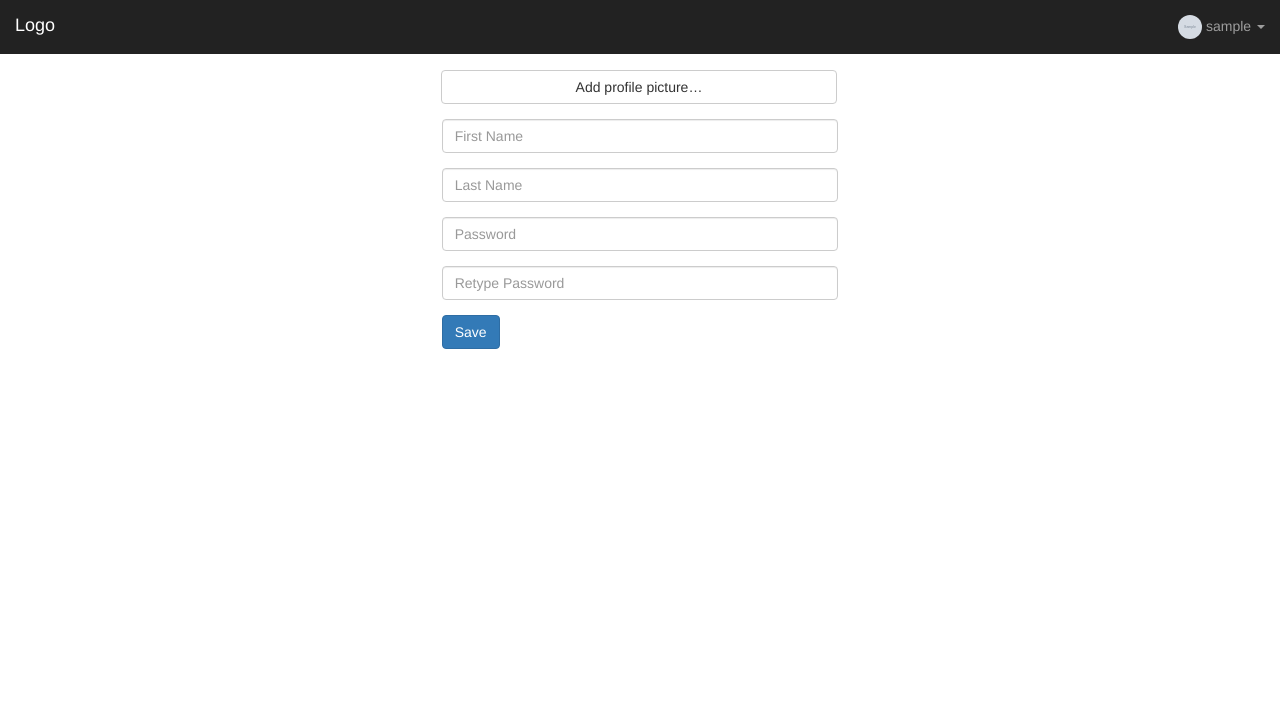
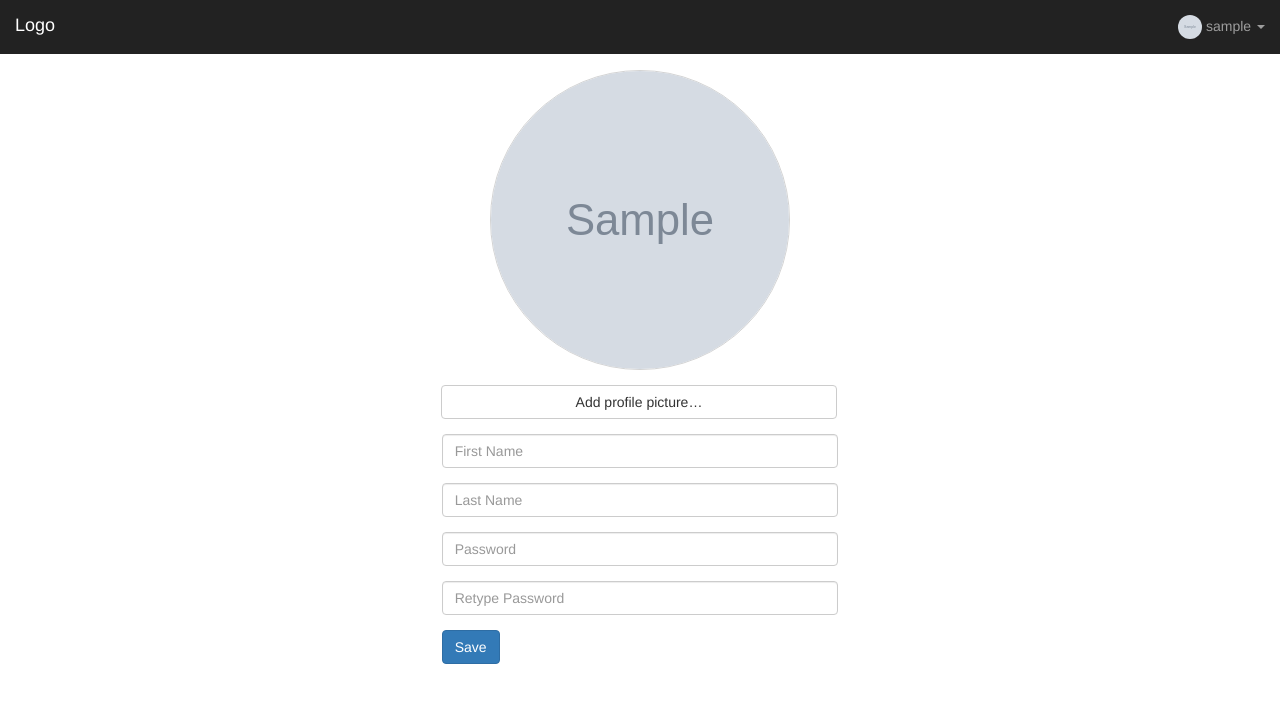
Before and after one commit to generil/hackathon, a Django app: a page that uses registration/templates/edit_profile.html in a window 1280 px wide. Shown: the top 703 px of the page. Run offline with Django 3.2, Linux system fonts and the light colour scheme; a user stored in the database is signed in; tables that the repository leaves empty hold one stand-in row (values such as "Sample post"); grey boxes marked "Sample" are stand-in pictures; some libraries are stand-ins or nearby versions.

```diff
--- a/hackathon/templates/sidebar.html
+++ b/hackathon/templates/sidebar.html
@@ -1,5 +1,6 @@
-<h5>Classrooms</h5>
+<!-- <h5>Classrooms</h5> -->
 <!--if naay classroom-->
+<br>
 {% if records|length > 0 %}
     {% for record in records %}
     <ul class="nav nav-sidebar">
--- a/registration/templates/edit_profile.html
+++ b/registration/templates/edit_profile.html
@@ -27,8 +27,8 @@
                     <div class="col-lg-6 col-md-6">
                         <form action="{% url 'edit_profile' %}" method="POST" enctype="multipart/form-data">
                             {% csrf_token %}
-                            <div class="form-group imagepreview" style="text-align:center; display:none">
-                                <img id="preview" class="center-cropped" alt="" src="" height="128px" width="128px">
+                            <div class="form-group imagepreview" style="text-align:center;">
+                                <img id="preview" class="center-cropped" alt="" src="{{ person.avatar.url }}" height="300px" width="300px">
                             </div>
                             <div class="form-group">
                                 <div class="input-group">
--- a/registration/views.py
+++ b/registration/views.py
@@ -48,14 +48,21 @@ def sign_up(request):
         dataCheck = user_integrityCheck(data)
 
         if dataCheck == True:
-            User.objects.create_user(
+            created = User.objects.create_user(
             	username = data['username'],
             	password = data['password1'],
             	email = data['email'])
 
+            created.save()
+            person = Person.objects.get(id = created.id)
+            person.avatar = "default-user-avatar.png"
+            # person.avatar.url = "/storage/default-user-avatar.png"
+            person.save()
+
             user = authenticate(username = data['username'], password = data['password1'])
             login(request, user)
 
+            print user
             return redirect('home')
 
         else:
@@ -112,13 +119,14 @@ def edit_profile(request):
         user_avatar = request.FILES.get('avatar')
         print user_avatar
 
-        fs = FileSystemStorage()
-        user_avatar.name = 'user_' + str(request.user) + '_' + user_avatar.name
-        filename = fs.save(user_avatar.name, user_avatar)
+        if user_avatar != None:
+            fs = FileSystemStorage()
+            user_avatar.name = 'user_' + str(request.user) + '_' + user_avatar.name
+            filename = fs.save(user_avatar.name, user_avatar)
 
-        person = Person.objects.get(id = request.user.id)
-        person.avatar = filename
-        person.save()
+            person = Person.objects.get(id = request.user.id)
+            person.avatar = filename
+            person.save()
 
     return redirect('home')
 
```
Also changed, not shown: classroom/migrations/0001_initial.py, classroom/migrations/0002_auto_20170527_1411.py (deleted), classroom/migrations/0003_record.py (deleted), registration/migrations/0001_initial.py, registration/migrations/0002_auto_20170527_1632.py (deleted), storage/cat.jpg (added), storage/default-user-avatar.png (added), storage/user_alfisalvacion_18337073_1192422457535875_290046150_n_Ds3pheA.jpg (added), storage/user_alfisalvacion_18337073_1192422457535875_290046150_n_fyu8414.jpg (added), storage/user_alfisalvacion_cat.jpg (added), storage/user_alfisalvacion_cat_UK2wZ02.jpg (added), 1 other file.
